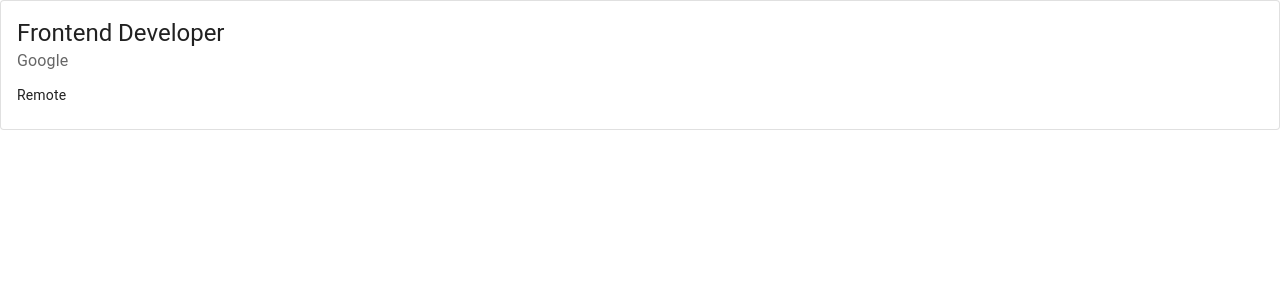
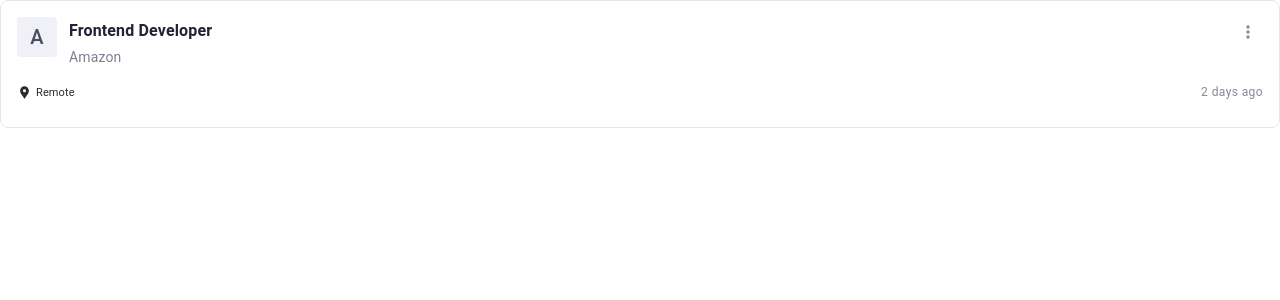
Before and after one commit to ashleshameshram/ApplicationTrackerApp, a React (Vite) app: page / in a window 1280 px wide. Shown: the top 300 px of the page. Built offline with nearby package versions, Linux system fonts and the light colour scheme; a web font is replaced by a local one.

Commit message:
Update Application Card component

```diff
--- a/src/component/Home/ApplicationCard.jsx
+++ b/src/component/Home/ApplicationCard.jsx
@@ -3,31 +3,52 @@
 import Card from '@mui/material/Card';
 import CardContent from '@mui/material/CardContent';
 import Typography from '@mui/material/Typography';
+import Avatar from '@mui/material/Avatar';
+import IconButton from '@mui/material/IconButton';
+
+import LocationPinIcon from '@mui/icons-material/LocationPin';
+import MoreVertIcon from '@mui/icons-material/MoreVert';
 
 export default function ApplicationCard({ application }) {
     const { role, company,location,daysAgo, status } = application;
 
-    const card = (
-    <React.Fragment>
-        <CardContent>
-        <Typography variant="h5" component="div">
-            {role}
-        </Typography>
-        <Typography sx={{ color: 'text.secondary', mb: 1.5 }}>
-            Google
-        </Typography>
-        <Typography variant="body2">
-            Remote
-        </Typography>
-        </CardContent>
-    </React.Fragment>
-    );
+    return(
+        <Card variant="outlined" sx={{borderRadius: 2,borderColor: '#e6e7ee',boxShadow: 'none'}}>
+            <CardContent sx={{p: 2}}>
 
-    return(
-        <>
-            <Box sx={{ minWidth: 275 }}>
-                <Card variant="outlined">{card}</Card>
-            </Box>
-        </>
+                <Box sx={{ display: 'flex', gap: 1.5, alignItems: 'flex-start' }}>
+                    <Avatar variant = "rounded" sx={{width: 40,height: 40,fontSize: 20,bgcolor: '#f0f1f6',color: '#4b4e63'}}>
+                        {company.charAt(0)}
+                    </Avatar>
+
+                    <Box sx={{flex: 1}}>
+                        <Typography variant="subtitle1" sx={{fontWeight: 600,color: '#202238'}}>
+                            {role}
+                        </Typography>
+
+                        <Typography variant="body2" sx={{color: '#7b7f91',mt: 0.2}}>
+                            {company}
+                        </Typography>
+                    </Box>
+
+                    <IconButton size="small" sx={{color: '#85899a'}}>
+                        <MoreVertIcon fontSize="small" />
+                    </IconButton>
+                </Box>
+
+                <Box sx={{display: 'flex',justifyContent: 'space-between',alignItems: 'center',mt: 2}}>
+                    <Box sx={{display: 'flex',alignItems: 'center',gap: 0.5}}>
+                        <LocationPinIcon sx={{fontSize: 15,color: '#2b2b2b'}}/>
+                        <Typography variant="body2" sx={{fontSize: 11,color: '#2b2b2b'}}>
+                            {location}
+                        </Typography>
+                    </Box>
+
+                    <Typography variant="caption" sx={{color: '#85899a'}}>
+                        {daysAgo} days ago
+                    </Typography>
+                </Box>
+            </CardContent>
+        </Card>
     )
 }
--- a/src/component/Home/BoardColumn.jsx
+++ b/src/component/Home/BoardColumn.jsx
@@ -2,8 +2,8 @@
 
 export default function BoardColumn() {
     return(
-        <>
+        <div>
 
-        </>
+        </div>
     )
 }
--- a/src/data/dummyApplication.js
+++ b/src/data/dummyApplication.js
@@ -1,28 +1,81 @@
 import { v4 as uuidv4 } from 'uuid';
 
 export const dummyApplication = [
+    // Wishlist
     {
-        id : uuidv4(),
-        role : "Frontend Developer",
-        company : "Amazon",
-        location :  "Remote",
-        daysAgo : 2,
-        status : "wishlist"
+        id: uuidv4(),
+        role: "Frontend Developer",
+        company: "Amazon",
+        location: "Remote",
+        daysAgo: 2,
+        status: "wishlist"
     },
     {
-        id : uuidv4(),
-        role : "Frontend Developer",
-        company : "Google",
-        location :  "Bangalore,IN",
-        daysAgo : 5,
-        status : "applied"
+        id: uuidv4(),
+        role: "UI Developer",
+        company: "Microsoft",
+        location: "Bangalore, IN",
+        daysAgo: 4,
+        status: "wishlist"
+    },
+     // Applied
+    {
+        id: uuidv4(),
+        role: "Frontend Developer",
+        company: "Google",
+        location: "Bangalore, IN",
+        daysAgo: 5,
+        status: "applied"
     },
     {
-        id : uuidv4(),
-        role : "Web Developer",
-        company : "TCS",
-        location :  "Remote",
-        daysAgo : 4,
-        status : "applied"
+        id: uuidv4(),
+        role: "Web Developer",
+        company: "TCS",
+        location: "Remote",
+        daysAgo: 4,
+        status: "applied"
+    },
+     // Interview
+    {
+        id: uuidv4(),
+        role: "Frontend Engineer",
+        company: "Zomato",
+        location: "Gurgaon, IN",
+        daysAgo: 8,
+        status: "interview"
+    },
+    {
+        id: uuidv4(),
+        role: "React Developer",
+        company: "Wipro",
+        location: "Bangalore, IN",
+        daysAgo: 10,
+        status: "interview"
+    },
+     // Offer
+    {
+        id: uuidv4(),
+        role: "Frontend Developer",
+        company: "Adobe",
+        location: "Noida, IN",
+        daysAgo: 12,
+        status: "offer"
+    },
+    // Rejected
+    {
+        id: uuidv4(),
+        role: "Web Developer",
+        company: "Accenture",
+        location: "Pune, IN",
+        daysAgo: 14,
+        status: "rejected"
+    },
+    {
+        id: uuidv4(),
+        role: "UI Developer",
+        company: "Deloitte",
+        location: "Mumbai, IN",
+        daysAgo: 16,
+        status: "rejected"
     }
 ];
--- a/src/index.css
+++ b/src/index.css
@@ -1,6 +1,6 @@
 *{
-  font-family: "Roboto Mono", monospace;
-  font-weight: 700;
+  font-family: "Roboto Mono";
+  font-weight: 500;
   font-style: normal;
 }
 
```
